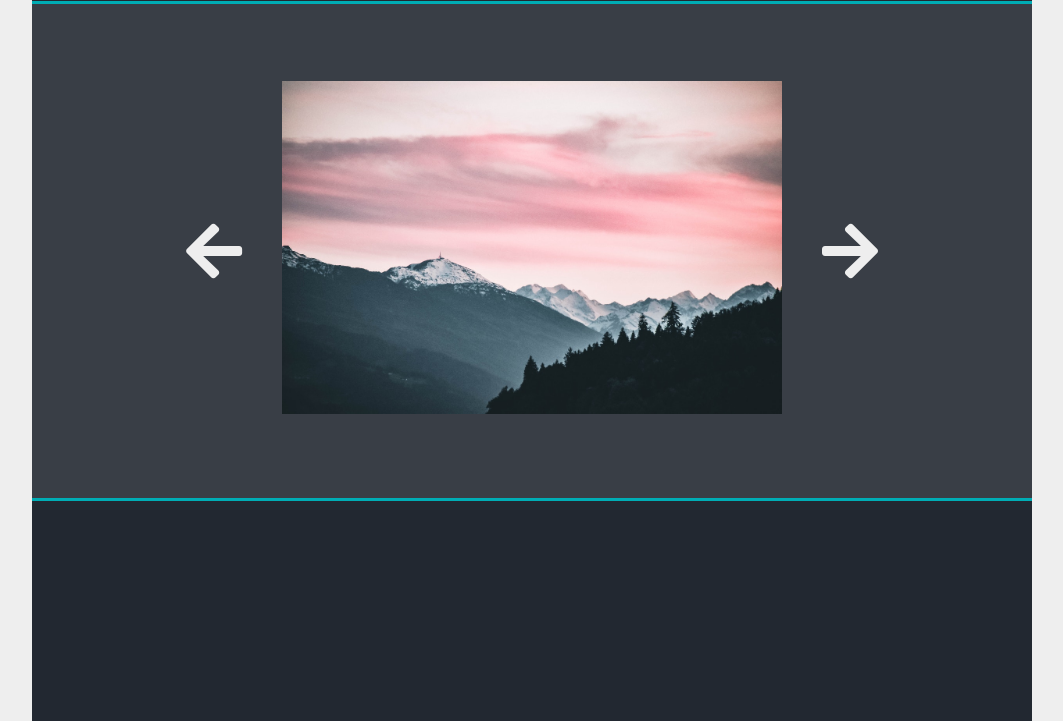
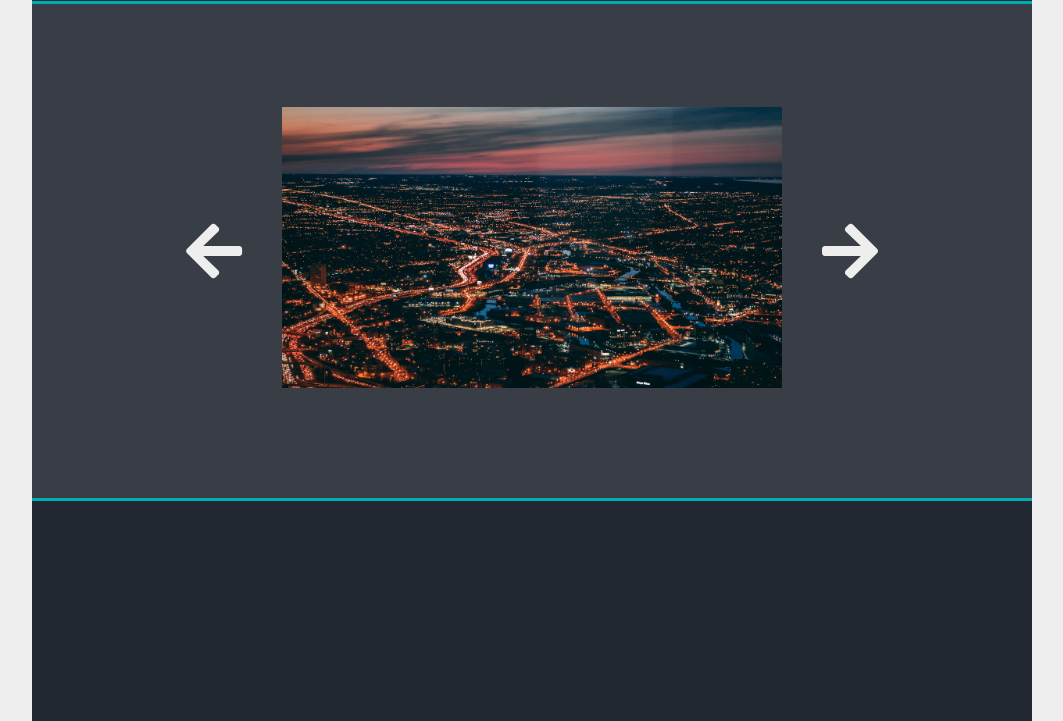
Before and after one commit to kyle4real/JavaScript-Basic-Components, a website: page views/index.html in a window 1280 px wide. Both pictures are taken after a click on the icon 322 px from the left and 330 px from the top of the page. Shown: the part 79-800 px from the top of the page, without its empty margins (108-1171 px from the left). Drawn offline with Linux system fonts and the light colour scheme.

Commit message:
Setup slideshow JS

```diff
--- a/package.json
+++ b/package.json
@@ -17,6 +17,7 @@
         "cors": "^2.8.5",
         "dotenv": "^10.0.0",
         "express": "^4.17.1",
+        "fs": "0.0.1-security",
         "live-server": "^1.2.1"
     }
 }
--- a/public/app.js
+++ b/public/app.js
@@ -1,7 +1,27 @@
-// const main = () => {
-//     const
-// }
+const slideshow = async () => {
+    const img = document.getElementById("img");
+    const leftArrow = document.getElementById("leftArrow");
+    const rightArrow = document.getElementById("rightArrow");
+
+    const toggleSlideshow = (i) => {
+        i++;
+        if (i === 8) i = 1;
+        if (i === 0) i = 7;
+        img.src = `./../public/images/img-${i}.jpg`;
+        return i;
+    };
+    leftArrow.addEventListener("click", () => {
+        slideIndex = toggleSlideshow(slideIndex--);
+    });
+    rightArrow.addEventListener("click", () => {
+        slideIndex = toggleSlideshow(slideIndex++);
+    });
+    let slideIndex = toggleSlideshow(0);
+};
 
 window.addEventListener("load", () => {
     main();
 });
+const main = () => {
+    slideshow();
+};
--- a/views/index.html
+++ b/views/index.html
@@ -28,11 +28,11 @@
             <div class="slideshow">
                 <div class="slideshow-container">
                     <div class="line"></div>
-                    <i class="fas fa-arrow-left arrow left"></i>
+                    <i class="fas fa-arrow-left arrow left" id="leftArrow"></i>
                     <div class="image-container">
-                        <img src="./../images/img-1.jpg" alt="" class="img" />
+                        <img src="" alt="" class="img" id="img" />
                     </div>
-                    <i class="fas fa-arrow-right arrow right"></i>
+                    <i class="fas fa-arrow-right arrow right" id="rightArrow"></i>
                 </div>
             </div>
             <div class="cards"></div>
```
Also changed, not shown: server.js (+7 -0 lines), public/images/img-1.jpg (renamed from images/img-1.jpg), public/images/img-2.jpg (renamed from images/img-2.jpg), public/images/img-3.jpg (renamed from images/img-3.jpg), public/images/img-4.jpg (renamed from images/img-4.jpg), public/images/img-5.jpg (renamed from images/img-5.jpg), public/images/img-6.jpg (renamed from images/img-6.jpg), public/images/img-7.jpg (renamed from images/img-7.jpg), 1 other file.
